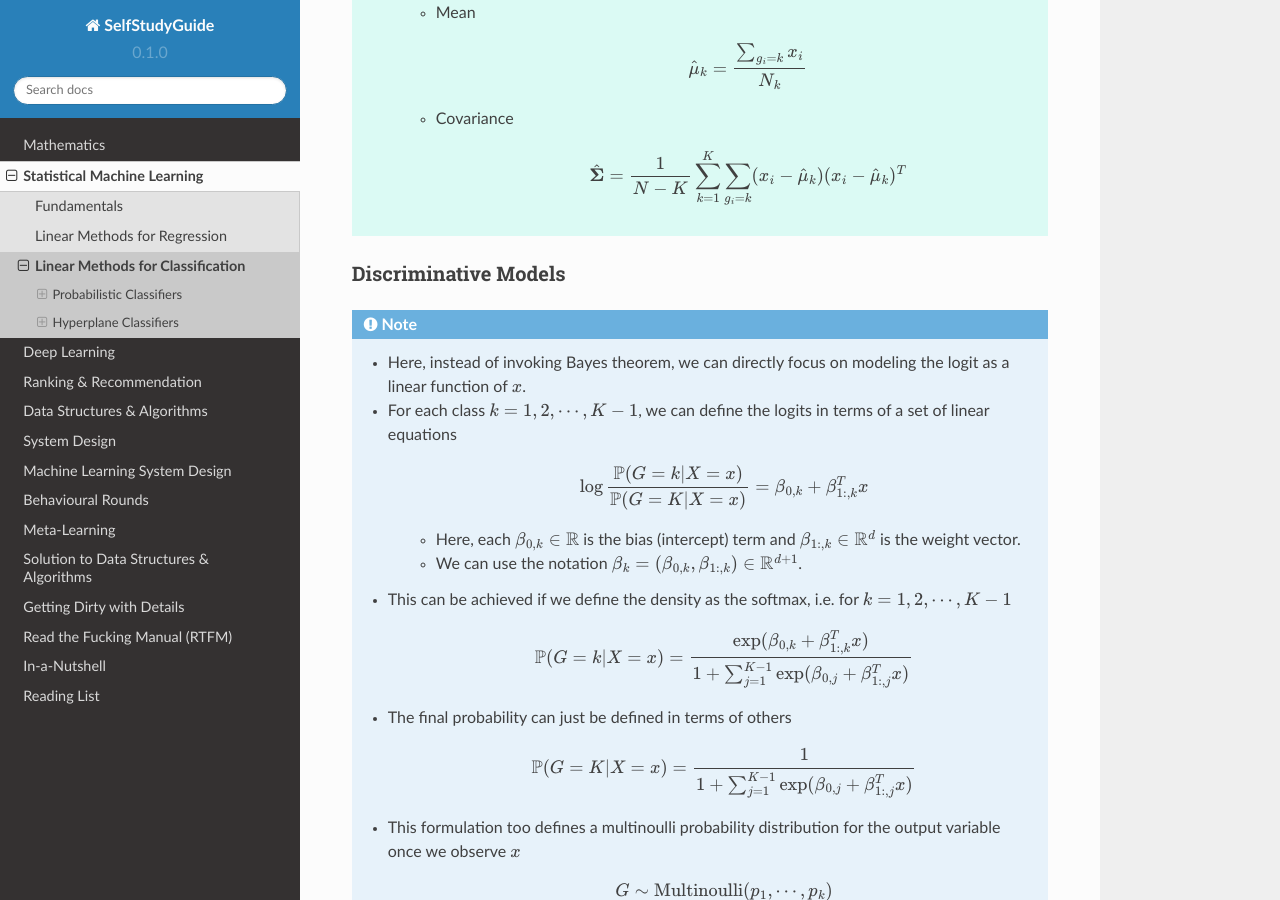
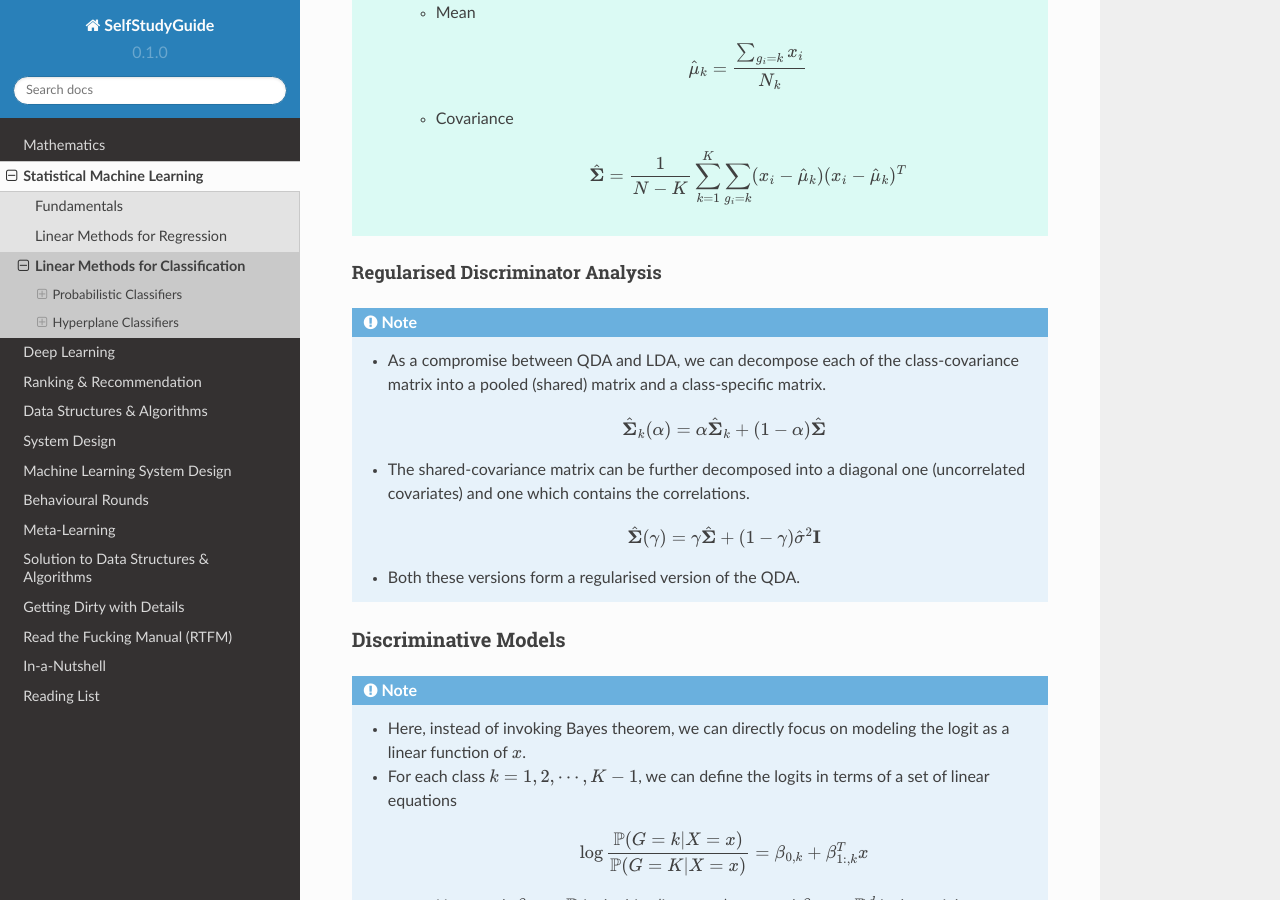
Before and after one commit to uselesstechjunks/leetcode, a Sphinx documentation site: the page built from docs/source/ml/linearcls.rst, in a window 1280 px wide and 900 px high, scrolled down 3248 px. Built offline with Sphinx 7.4.7 and the Read the Docs theme 2.0.0, drawn with Linux system fonts in a browser that asks for light colours.

Commit message:
Update linearcls.rst

```diff
--- a/docs/source/ml/linearcls.rst
+++ b/docs/source/ml/linearcls.rst
@@ -106,6 +106,17 @@ Linear Discriminator Analysis
 
 			.. math:: \hat{\boldsymbol{\Sigma}}=\frac{1}{N-K}\sum_{k=1}^K\sum_{g_i=k} (x_i-\hat{\mu}_k)(x_i-\hat{\mu}_k)^T
 
+Regularised Discriminator Analysis
+--------------------------------------------------------------------------------------
+.. note::
+	* As a compromise between QDA and LDA, we can decompose each of the class-covariance matrix into a pooled (shared) matrix and a class-specific matrix.
+
+		.. math:: \hat{\boldsymbol{\Sigma}}_k(\alpha)=\alpha\hat{\boldsymbol{\Sigma}}_k+(1-\alpha)\hat{\boldsymbol{\Sigma}}
+	* The shared-covariance matrix can be further decomposed into a diagonal one (uncorrelated covariates) and one which contains the correlations.
+
+		.. math:: \hat{\boldsymbol{\Sigma}}(\gamma)=\gamma\hat{\boldsymbol{\Sigma}}+(1-\gamma)\hat{\sigma}^2\mathbf{I}
+	* Both these versions form a regularised version of the QDA.
+
 Discriminative Models
 ======================================================================================
 .. note::
```
